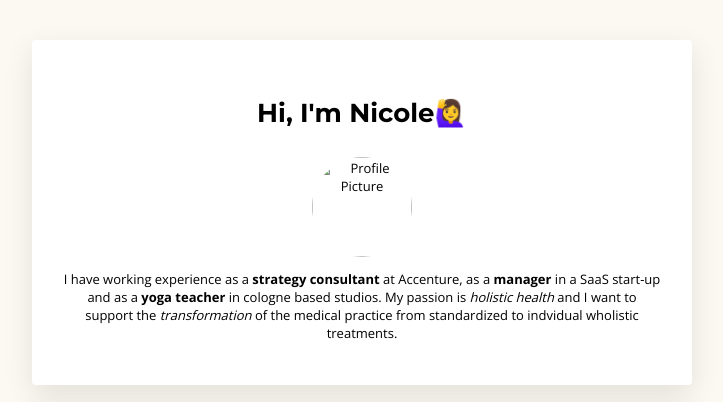
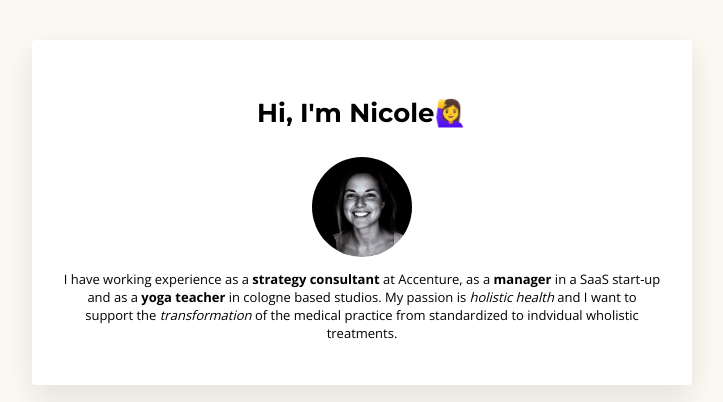
Before and after one commit to NicoleDeu/profile, a plain HTML site: page index.html in a window 1280 px wide. Shown: the top 402 px of the page, without its empty margins (278-1001 px from the left). Drawn offline with nearby package versions, Linux system fonts and the light colour scheme.

Commit message:
Corrected img file path

```diff
--- a/index.html
+++ b/index.html
@@ -11,7 +11,7 @@
     <div class="container">
       <div class="card-white" id="introduction">
         <h1>Hi, I'm Nicole🙋‍♀️</h1>
-        <img src="/01-Profile-content/profile/images/profile_picture.JPG" alt="Profile Picture" id="img-circle">
+        <img src="images/profile_picture.JPG" alt="Profile Picture" id="img-circle">
         <p>
          I have working experience as a <strong>strategy consultant</strong> at Accenture, as a <strong>manager</strong> in a SaaS start-up and as a <strong>yoga teacher</strong> in cologne based studios. My passion is <em>holistic health</em> and I want to support the <em>transformation</em> of the medical practice from standardized to indvidual wholistic treatments.
         </p>
```
